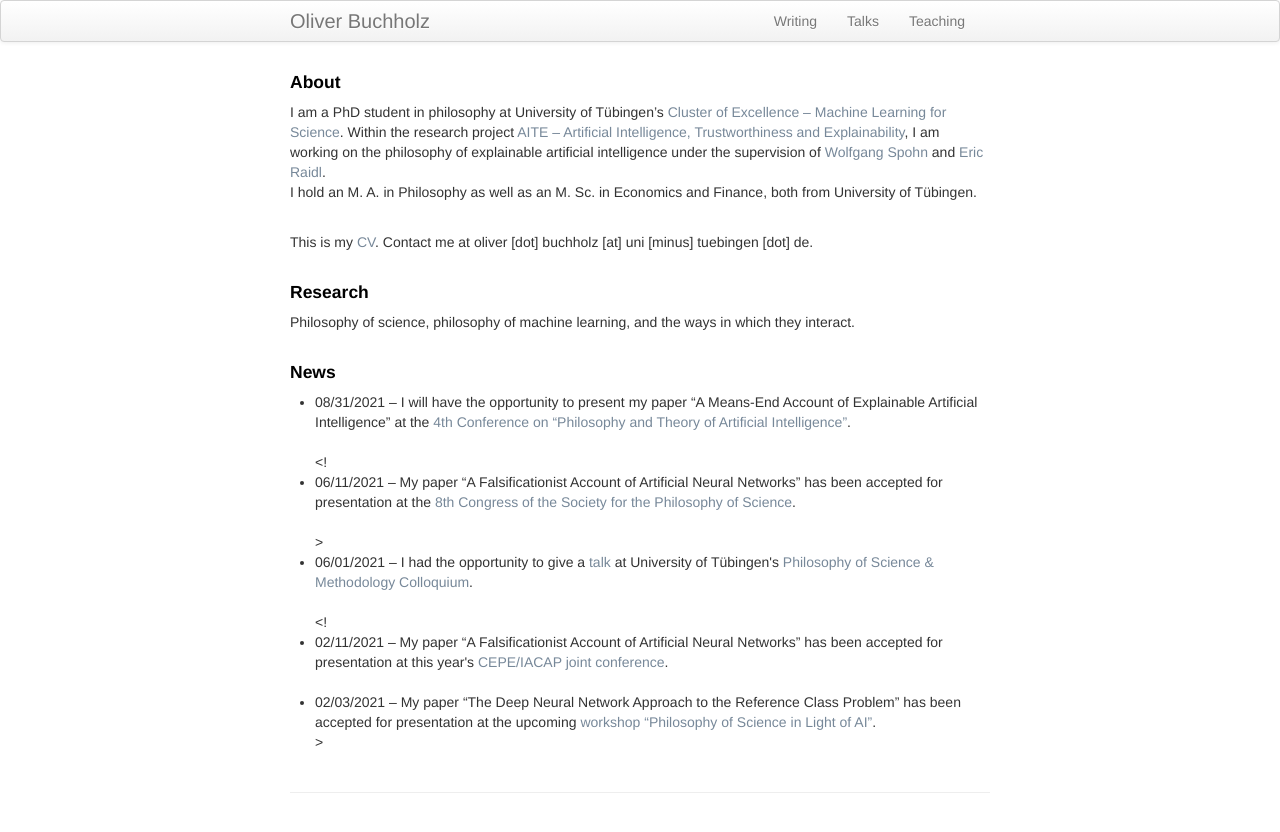
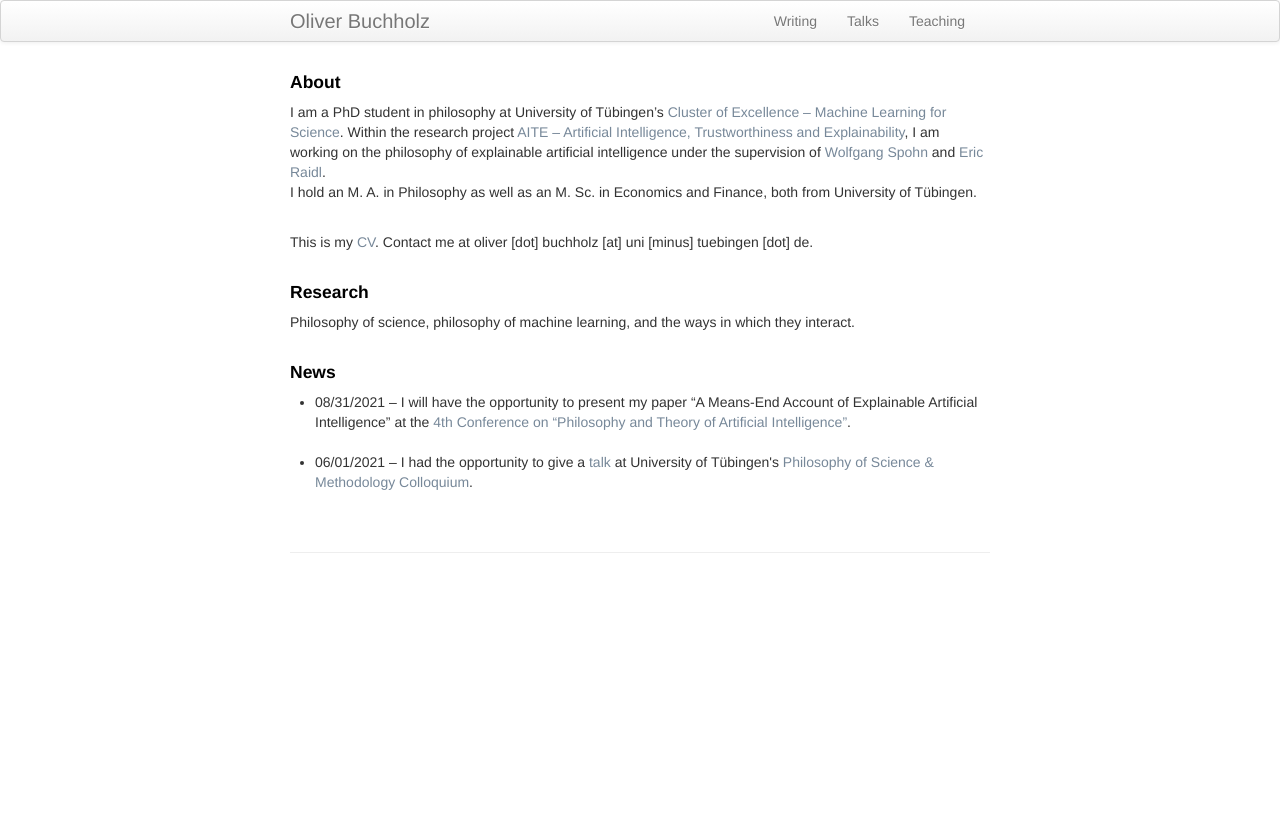
Before and after one commit to oliverbuchholz/oliverbuchholz.github.io, a Jekyll site: the page built from index.md, in a window 1280 px wide. Shown: the top 832 px of the page. Built offline with Jekyll 4.4.1, drawn with Linux system fonts in a browser that asks for light colours.

Commit message:
Update news

```diff
--- a/index.md
+++ b/index.md
@@ -24,16 +24,6 @@ Philosophy of science, philosophy of machine learning, and the ways in which the
 <li> 08/31/2021 &ndash; I will have the opportunity to present my paper &ldquo;A Means-End Account of Explainable Artificial Intelligence&rdquo; at the <a href="https://www.pt-ai.org/2021" target="_blank">4th Conference on &ldquo;Philosophy and Theory of Artificial Intelligence&rdquo;</a>.<br><br>
 </li>
 
-<!<li> 06/11/2021 &ndash; My paper &ldquo;A Falsificationist Account of Artificial Neural Networks&rdquo; has been accepted for presentation at the <a href="https://sps2021.sciencesconf.org/?forward-action=index&forward-controller=index&lang=en" target="_blank">8th Congress of the Society for the Philosophy of Science</a>.<br><br>
-</li>>
-
 <li> 06/01/2021 &ndash; I had the opportunity to give a <a href="https://www.youtube.com/watch?v=gJqGN2Las0s" target="_blank">talk</a> at University of T&uuml;bingen's <a href="https://www.youtube.com/watch?v=9axjY4VCXH4&list=PLsY-pzz3J1IROY5FmJe8pdg7ni72Vzk0k" target="_blank">Philosophy of Science &amp; Methodology Colloquium</a>.<br><br>
 </li>
-
-<!<li> 02/11/2021 &ndash; My paper &ldquo;A Falsificationist Account of Artificial Neural Networks&rdquo; has been accepted for presentation at this year's <a href="https://www.inf.uni-hamburg.de/en/inst/ab/eit/cepe-iacap2021.html" target="_blank">CEPE/IACAP joint conference</a>.<br><br>
-</li>
-
-<li> 02/03/2021 &ndash; My paper &ldquo;The Deep Neural Network Approach to the Reference Class Problem&rdquo; has been accepted for presentation at the upcoming <a href="https://sites.google.com/view/philsciai/home" target="_blank">workshop &ldquo;Philosophy of Science in Light of AI&rdquo;</a>.
-</li>>
-
 </ul>
```
